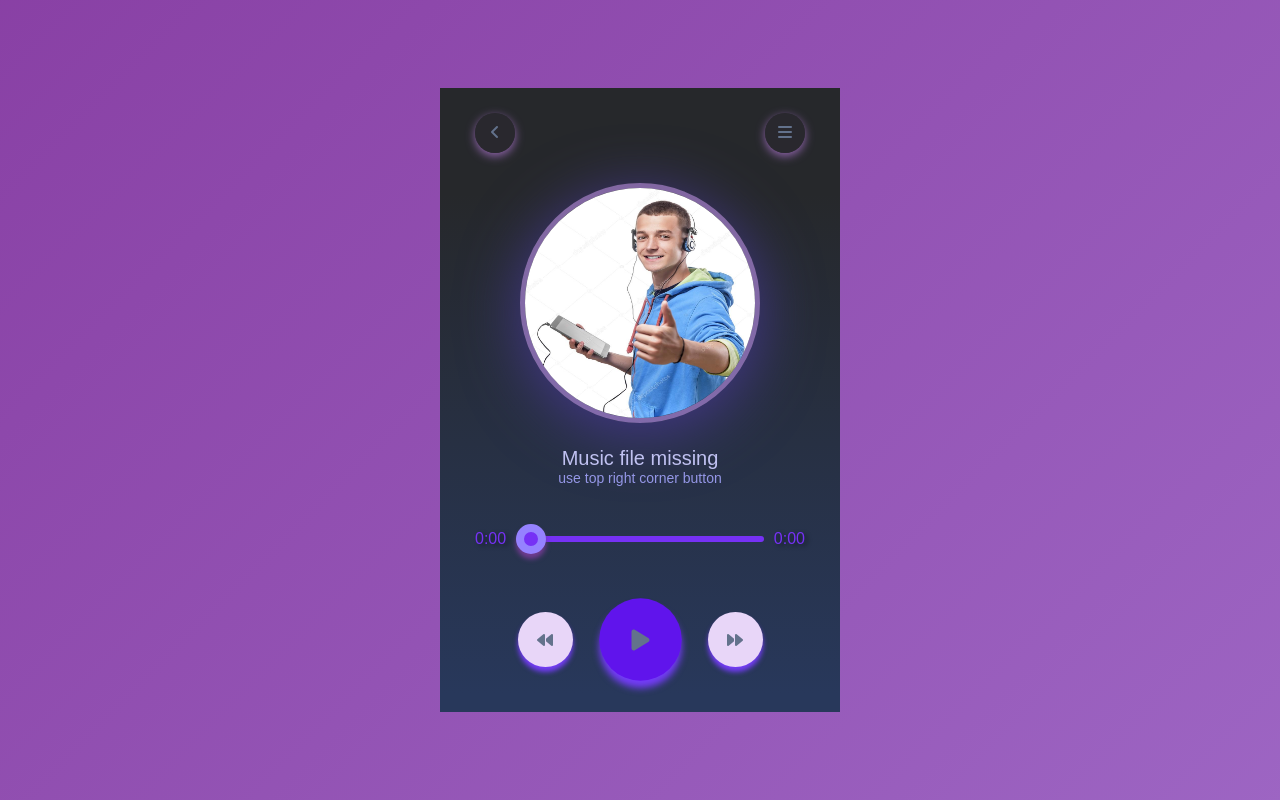
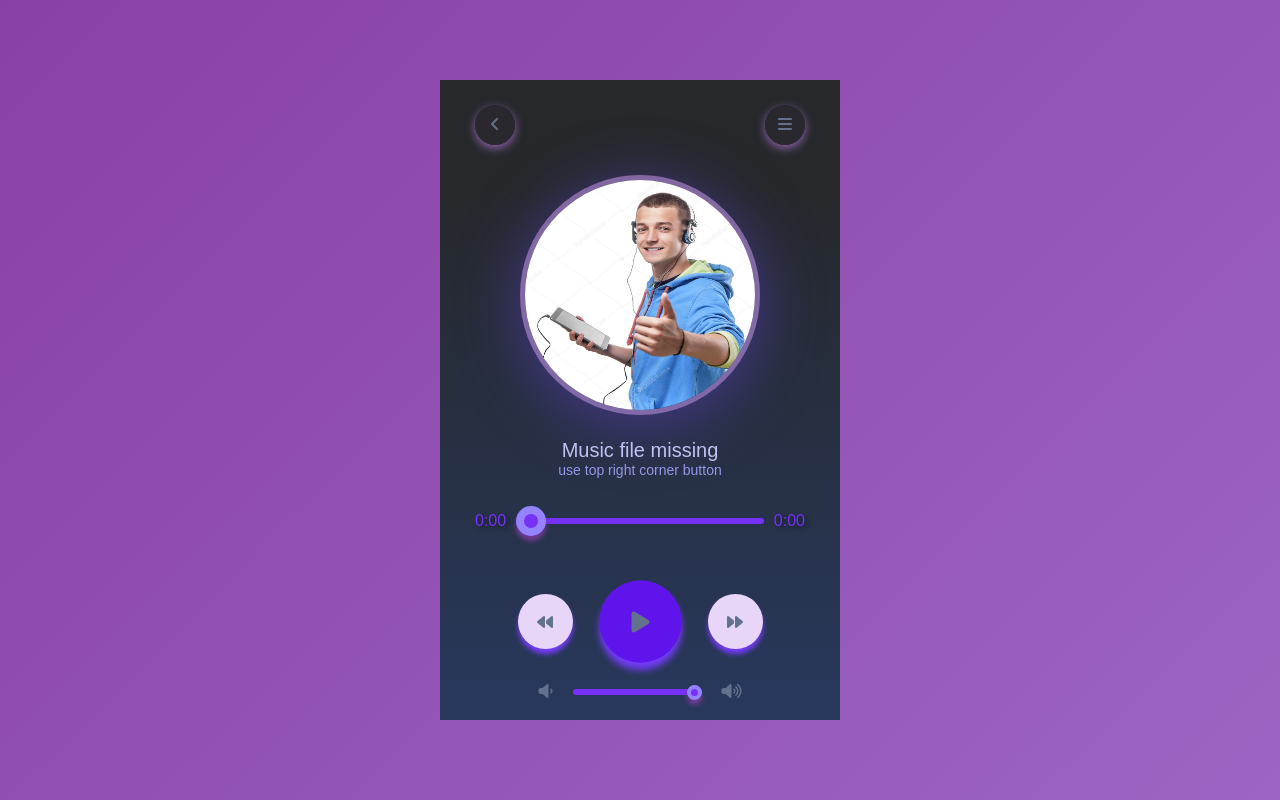
Before and after one commit to maestroanton/pp, a website: page index.html in a window 1280 px wide. Drawn offline with nearby package versions, Linux system fonts and the light colour scheme.

Commit message:
volume bar and new icon

```diff
--- a/index.html
+++ b/index.html
@@ -3,11 +3,11 @@
 
 <head>
   <meta charset="UTF-8" name="viewport" content="width=device-width, initial-scale=1.0">
-  <title>Insert title here</title>
+  <title>PurePlayer</title>
   <link rel="stylesheet" href="style.css">
   <script src="https://cdn.jsdelivr.net/npm/axios/dist/axios.min.js"></script>
-
   <script type="text/javascript"></script>
+  <link rel="icon" href="favicon.ico" />
 
   <!-- BootsTrap -->
   <!--   <link href="https://cdn.jsdelivr.net/npm/bootstrap@5.3.0-alpha3/dist/css/bootstrap.min.css" rel="stylesheet"
@@ -51,7 +51,6 @@
         <span id="duration">0:00</span>
       </div>
 
-
       <div class="controls">
         <div>
           <i class="fa-solid fa-backward" style="color: #63728c;"></i>
@@ -63,10 +62,15 @@
           <i class="fa-solid fa-forward" style="color: #63728c;"></i>
         </div>
       </div>
-
+      <div class="volume">
+        <div><i class="fa-solid fa-volume-low" style="color: #63728c;"></i></div>
+        <div><input type="range" value="100" id="volume"></div>
+        <div><i class="fa-solid fa-volume-high" style="color: #63728c;"></i></div>
+      </div>
     </div>
     <canvas id="canvas">
     </canvas>
+
   </div>
 
   <script src="scripts.js"></script>
--- a/scripts.js
+++ b/scripts.js
@@ -4,6 +4,7 @@
     let currentTime = document.getElementById("currentTime");
     let duration = document.getElementById("duration");
     let songImg = document.getElementById("foto");
+    let volumeSlider = document.getElementById("volume");
 
 
     song.onloadedmetadata = function () {
@@ -39,6 +40,10 @@
       ctrlIcon.classList.add("fa-pause")
       ctrlIcon.classList.remove("fa-play")
     }
+
+    volumeSlider.oninput = function() {
+      song.volume = volumeSlider.value / 100; // Defina o volume com base no valor do controle deslizante (0 a 1)
+    };
 
     song.addEventListener("timeupdate", function () {
       if (song.currentTime === song.duration) {
--- a/style.css
+++ b/style.css
@@ -130,7 +130,7 @@ nav .circle{
   display: flex;
   align-items: center;
   justify-content: space-between;
-  margin: 10px 0;
+  margin-bottom: 10px;
 
 }
 #currentTime {
@@ -157,3 +157,37 @@ nav .circle{
 #voltar{
   cursor: pointer;
 }
+
+.volume {
+  width: 100%;
+  height: 6px;
+  display: inline-flex;
+  margin-top: 20px; /* Ajuste a margem inferior conforme necessário */
+  display: flex;
+  justify-content: center;
+  align-items: center;
+}
+
+.volume div{
+  margin: 10px;
+}
+
+#volume{
+  -webkit-appearance: none;
+  width: 100%;
+  height: 6px;
+  background: #7631f5;
+  border-radius: 4px;
+  cursor: pointer;
+  margin: 40px 0;
+}
+
+#volume::-webkit-slider-thumb{
+  -webkit-appearance: none;
+  background: #7631f5;
+  width: 15px;
+  height: 15px;
+  border-radius: 50%;
+  border: 4px solid #9582ff;
+  box-shadow: 0 5px 5px rgb(113, 59, 146);
+}
```
Also changed, not shown: favicon.ico (added).
